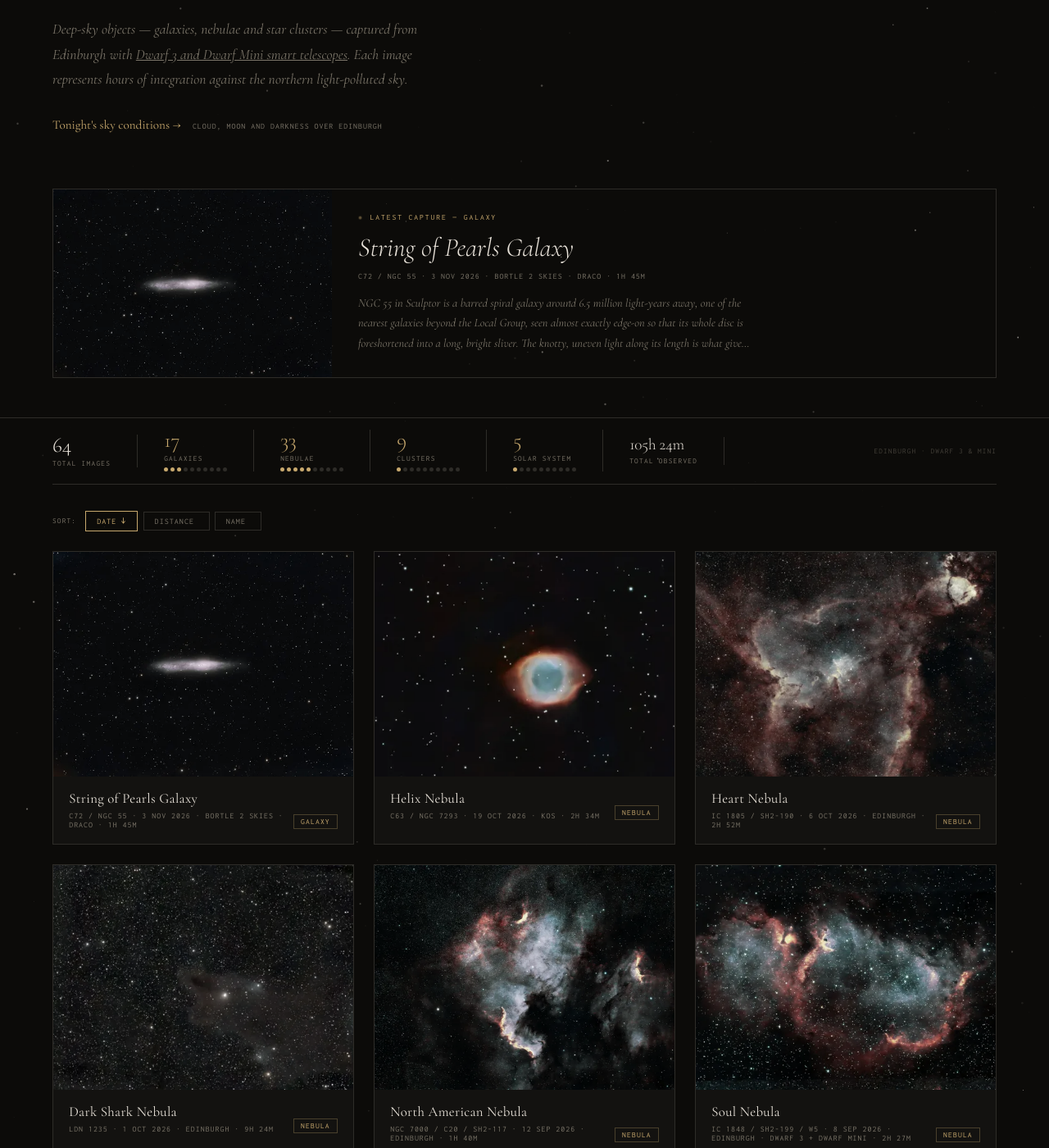
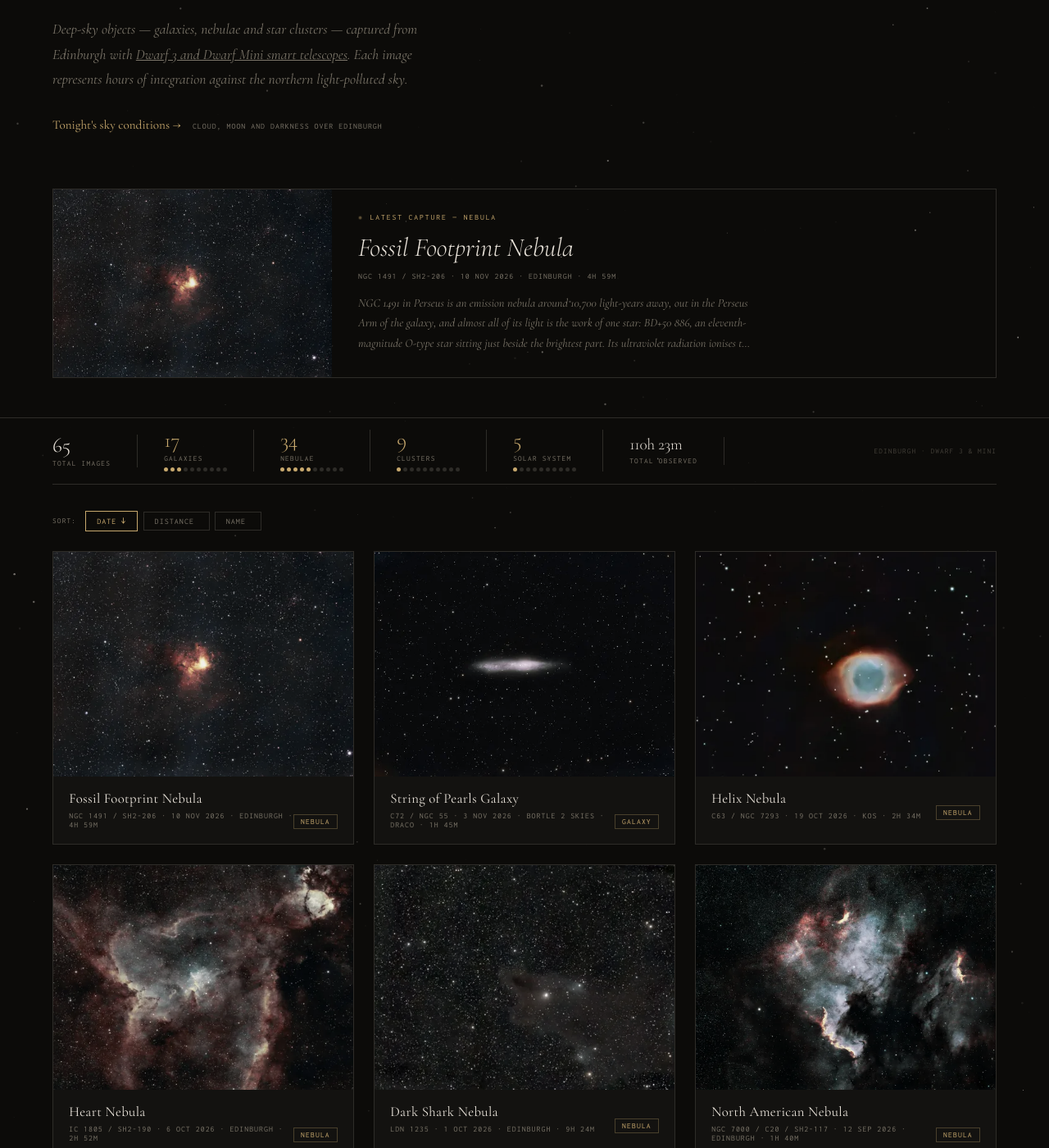
Before and after one commit to CMDRPhaedra/Astrophotography, a Jekyll site: the page index.html, which Jekyll copies as it is, in a window 1280 px wide and 1400 px high, scrolled down 556 px. Shown: the whole window at 82% size. Built offline with Jekyll 4.4.1, drawn with Linux system fonts in a browser that asks for light colours.

Commit message:
Add the Fossil Footprint Nebula (NGC 1491 / Sh2-206), 4h 59m from Edinburgh
New card at the top of Recent for NGC 1491 in Perseus, a Dwarf 3 capture
from Edinburgh on 10 Nov 2026 with 4h 59m of integration. Distance is set
at 10,700 light-years, with galactic coordinates for the 3D map.

Adds the blog post, the generated photo page, the WebP and thumbnail, and
updates the structured data and badges: 65 images, 110h 23m.

```diff
--- a/badges/images-count.json
+++ b/badges/images-count.json
@@ -1,6 +1,6 @@
 {
   "schemaVersion": 1,
   "label": "images",
-  "message": "64",
+  "message": "65",
   "color": "blue"
 }
--- a/badges/integration-time.json
+++ b/badges/integration-time.json
@@ -1,6 +1,6 @@
 {
   "schemaVersion": 1,
   "label": "integration time",
-  "message": "105h 24m",
+  "message": "110h 23m",
   "color": "9c27b0"
 }
--- a/index.html
+++ b/index.html
@@ -30,390 +30,396 @@
   "@type": "ItemList",
   "@id": "https://chryse.co.uk/#gallery-items",
   "name": "Among Stars — every capture",
-  "numberOfItems": 64,
+  "numberOfItems": 65,
   "itemListOrder": "https://schema.org/ItemListOrderDescending",
   "itemListElement": [
     {
       "@type": "ListItem",
       "position": 1,
+      "url": "https://chryse.co.uk/photos/fossil-footprint-nebula/",
+      "name": "Fossil Footprint Nebula"
+    },
+    {
+      "@type": "ListItem",
+      "position": 2,
       "url": "https://chryse.co.uk/photos/string-of-pearls-galaxy/",
       "name": "String of Pearls Galaxy"
     },
     {
       "@type": "ListItem",
-      "position": 2,
+      "position": 3,
       "url": "https://chryse.co.uk/photos/helix-nebula/",
       "name": "Helix Nebula"
     },
     {
       "@type": "ListItem",
-      "position": 3,
+      "position": 4,
       "url": "https://chryse.co.uk/photos/heart-nebula/",
       "name": "Heart Nebula"
     },
     {
       "@type": "ListItem",
-      "position": 4,
+      "position": 5,
       "url": "https://chryse.co.uk/photos/dark-shark-nebula/",
       "name": "Dark Shark Nebula"
     },
     {
       "@type": "ListItem",
-      "position": 5,
+      "position": 6,
       "url": "https://chryse.co.uk/photos/north-american-nebula/",
       "name": "North American Nebula"
     },
     {
       "@type": "ListItem",
-      "position": 6,
+      "position": 7,
       "url": "https://chryse.co.uk/photos/soul-nebula/",
       "name": "Soul Nebula"
     },
     {
       "@type": "ListItem",
-      "position": 7,
+      "position": 8,
       "url": "https://chryse.co.uk/photos/wizard-nebula/",
       "name": "Wizard Nebula"
     },
     {
       "@type": "ListItem",
-      "position": 8,
+      "position": 9,
       "url": "https://chryse.co.uk/photos/cocoon-nebula/",
       "name": "Cocoon Nebula"
     },
     {
       "@type": "ListItem",
-      "position": 9,
+      "position": 10,
       "url": "https://chryse.co.uk/photos/partial-solar-eclipse/",
       "name": "Partial Solar Eclipse"
     },
     {
       "@type": "ListItem",
-      "position": 10,
+      "position": 11,
       "url": "https://chryse.co.uk/photos/omega-nebula/",
       "name": "Omega Nebula"
     },
     {
       "@type": "ListItem",
-      "position": 11,
+      "position": 12,
       "url": "https://chryse.co.uk/photos/cone-nebula/",
       "name": "Cone Nebula"
     },
     {
       "@type": "ListItem",
-      "position": 12,
+      "position": 13,
       "url": "https://chryse.co.uk/photos/elephants-trunk-nebula/",
       "name": "Elephant's Trunk Nebula"
     },
     {
       "@type": "ListItem",
-      "position": 13,
+      "position": 14,
       "url": "https://chryse.co.uk/photos/butterfly-nebula/",
       "name": "Butterfly Nebula"
     },
     {
       "@type": "ListItem",
-      "position": 14,
+      "position": 15,
       "url": "https://chryse.co.uk/photos/gamma-cygni-nebula/",
       "name": "Gamma Cygni Nebula"
     },
     {
       "@type": "ListItem",
-      "position": 15,
+      "position": 16,
       "url": "https://chryse.co.uk/photos/bubble-nebula/",
       "name": "Bubble Nebula"
     },
     {
       "@type": "ListItem",
-      "position": 16,
+      "position": 17,
       "url": "https://chryse.co.uk/photos/fish-on-a-platter-nebula/",
       "name": "Fish on a Platter Nebula"
     },
     {
       "@type": "ListItem",
-      "position": 17,
+      "position": 18,
       "url": "https://chryse.co.uk/photos/ring-nebula/",
       "name": "Ring Nebula"
     },
     {
       "@type": "ListItem",
-      "position": 18,
+      "position": 19,
       "url": "https://chryse.co.uk/photos/iris-nebula/",
       "name": "Iris Nebula"
     },
     {
       "@type": "ListItem",
-      "position": 19,
+      "position": 20,
       "url": "https://chryse.co.uk/photos/cocoon-galaxy/",
       "name": "Cocoon Galaxy"
     },
     {
       "@type": "ListItem",
-      "position": 20,
+      "position": 21,
       "url": "https://chryse.co.uk/photos/the-moon/",
       "name": "The Moon"
     },
     {
       "@type": "ListItem",
-      "position": 21,
+      "position": 22,
       "url": "https://chryse.co.uk/photos/leo-triplet/",
       "name": "Leo Triplet"
     },
     {
       "@type": "ListItem",
-      "position": 22,
+      "position": 23,
       "url": "https://chryse.co.uk/photos/whale-galaxy/",
       "name": "Whale Galaxy"
     },
     {
       "@type": "ListItem",
-      "position": 23,
+      "position": 24,
       "url": "https://chryse.co.uk/photos/hercules-cluster/",
       "name": "Hercules Cluster"
     },
     {
       "@type": "ListItem",
-      "position": 24,
+      "position": 25,
       "url": "https://chryse.co.uk/photos/pinwheel-galaxy/",
       "name": "Pinwheel Galaxy"
     },
     {
       "@type": "ListItem",
-      "position": 25,
+      "position": 26,
       "url": "https://chryse.co.uk/photos/splinter-galaxy/",
       "name": "Splinter Galaxy"
     },
     {
       "@type": "ListItem",
-      "position": 26,
+      "position": 27,
       "url": "https://chryse.co.uk/photos/markarians-chain/",
       "name": "Markarian's Chain"
     },
     {
       "@type": "ListItem",
-      "position": 27,
+      "position": 28,
       "url": "https://chryse.co.uk/photos/rose-cluster/",
       "name": "Rose Cluster"
     },
     {
       "@type": "ListItem",
-      "position": 28,
+      "position": 29,
       "url": "https://chryse.co.uk/photos/sol/",
       "name": "Sol"
     },
     {
       "@type": "ListItem",
-      "position": 29,
+      "position": 30,
       "url": "https://chryse.co.uk/photos/crocs-eye-galaxy/",
       "name": "Croc's Eye Galaxy"
     },
     {
       "@type": "ListItem",
-      "position": 30,
+      "position": 31,
       "url": "https://chryse.co.uk/photos/sunflower-galaxy/",
       "name": "Sunflower Galaxy"
     },
     {
       "@type": "ListItem",
-      "position": 31,
+      "position": 32,
       "url": "https://chryse.co.uk/photos/polarissima-cluster/",
       "name": "Polarissima Cluster"
     },
     {
       "@type": "ListItem",
-      "position": 32,
+      "position": 33,
       "url": "https://chryse.co.uk/photos/ursa-minor-dwarf/",
       "name": "Ursa Minor Dwarf"
     },
     {
       "@type": "ListItem",
-      "position": 33,
+      "position": 34,
       "url": "https://chryse.co.uk/photos/vacuum-cleaner-galaxy/",
       "name": "Vacuum Cleaner Galaxy"
     },
     {
       "@type": "ListItem",
-      "position": 34,
+      "position": 35,
       "url": "https://chryse.co.uk/photos/andromeda-galaxy/",
       "name": "Andromeda Galaxy"
     },
     {
       "@type": "ListItem",
-      "position": 35,
+      "position": 36,
       "url": "https://chryse.co.uk/photos/embryo-nebula/",
       "name": "Embryo Nebula"
     },
     {
       "@type": "ListItem",
-      "position": 36,
+      "position": 37,
       "url": "https://chryse.co.uk/photos/triangulum-galaxy/",
       "name": "Triangulum Galaxy"
     },
     {
       "@type": "ListItem",
-      "position": 37,
+      "position": 38,
       "url": "https://chryse.co.uk/photos/whirlpool-galaxy/",
       "name": "Whirlpool Galaxy"
     },
     {
       "@type": "ListItem",
-      "position": 38,
+      "position": 39,
       "url": "https://chryse.co.uk/photos/bodes-galaxy/",
       "name": "Bode's Galaxy"
     },
     {
       "@type": "ListItem",
-      "position": 39,
+      "position": 40,
       "url": "https://chryse.co.uk/photos/cigar-galaxy-bodes-galaxy/",
       "name": "Cigar Galaxy & Bode's Galaxy"
     },
     {
       "@type": "ListItem",
-      "position": 40,
+      "position": 41,
       "url": "https://chryse.co.uk/photos/coddingtons-nebula/",
       "name": "Coddington's Nebula"
     },
     {
       "@type": "ListItem",
-      "position": 41,
+      "position": 42,
       "url": "https://chryse.co.uk/photos/orion-nebula/",
       "name": "Orion Nebula"
     },
     {
       "@type": "ListItem",
-      "position": 42,
+      "position": 43,
       "url": "https://chryse.co.uk/photos/dumbbell-nebula/",
       "name": "Dumbbell Nebula"
     },
     {
       "@type": "ListItem",
-      "position": 43,
+      "position": 44,
       "url": "https://chryse.co.uk/photos/lagoon-nebula/",
       "name": "Lagoon Nebula"
     },
     {
       "@type": "ListItem",
-      "position": 44,
+      "position": 45,
       "url": "https://chryse.co.uk/photos/rosette-nebula/",
       "name": "Rosette Nebula"
     },
     {
       "@type": "ListItem",
-      "position": 45,
+      "position": 46,
       "url": "https://chryse.co.uk/photos/crescent-nebula/",
       "name": "Crescent Nebula"
     },
     {
       "@type": "ListItem",
-      "position": 46,
+      "position": 47,
       "url": "https://chryse.co.uk/photos/the-jellyfish-nebula/",
       "name": "The Jellyfish Nebula"
     },
     {
       "@type": "ListItem",
-      "position": 47,
+      "position": 48,
       "url": "https://chryse.co.uk/photos/the-ghost-of-cassiopeia/",
       "name": "The Ghost of Cassiopeia"
     },
     {
       "@type": "ListItem",
-      "position": 48,
+      "position": 49,
       "url": "https://chryse.co.uk/photos/heart-soul-nebula/",
       "name": "Heart & Soul Nebula"
     },
     {
       "@type": "ListItem",
-      "position": 49,
+      "position": 50,
       "url": "https://chryse.co.uk/photos/the-dark-seahorse-nebula/",
       "name": "The Dark Seahorse Nebula"
     },
     {
       "@type": "ListItem",
-      "position": 50,
+      "position": 51,
       "url": "https://chryse.co.uk/photos/horsehead-nebula/",
       "name": "Horsehead Nebula"
     },
     {
       "@type": "ListItem",
-      "position": 51,
+      "position": 52,
       "url": "https://chryse.co.uk/photos/pacman-nebula/",
       "name": "Pacman Nebula"
     },
     {
       "@type": "ListItem",
-      "position": 52,
+      "position": 53,
       "url": "https://chryse.co.uk/photos/california-nebula/",
       "name": "California Nebula"
     },
     {
       "@type": "ListItem",
-      "position": 53,
+      "position": 54,
       "url": "https://chryse.co.uk/photos/monkey-head-nebula/",
       "name": "Monkey Head Nebula"
     },
     {
       "@type": "ListItem",
-      "position": 54,
+      "position": 55,
       "url": "https://chryse.co.uk/photos/western-veil-nebula/",
       "name": "Western Veil Nebula"
     },
     {
       "@type": "ListItem",
-      "position": 55,
+      "position": 56,
       "url": "https://chryse.co.uk/photos/veil-nebula-complex/",
       "name": "Veil Nebula Complex"
     },
     {
       "@type": "ListItem",
-      "position": 56,
+      "position": 57,
       "url": "https://chryse.co.uk/photos/owl-nebula/",
       "name": "Owl Nebula"
     },
     {
       "@type": "ListItem",
-      "position": 57,
+      "position": 58,
       "url": "https://chryse.co.uk/photos/pleiades/",
       "name": "Pleiades"
     },
     {
       "@type": "ListItem",
-      "position": 58,
+      "position": 59,
       "url": "https://chryse.co.uk/photos/spiral-cluster/",
       "name": "Spiral Cluster"
     },
     {
       "@type": "ListItem",
-      "position": 59,
+      "position": 60,
       "url": "https://chryse.co.uk/photos/patrick-starfish-cluster/",
       "name": "Patrick Starfish Cluster"
     },
     {
       "@type": "ListItem",
-      "position": 60,
+      "position": 61,
       "url": "https://chryse.co.uk/photos/broken-heart-cluster/",
       "name": "Broken Heart Cluster"
     },
     {
       "@type": "ListItem",
-      "position": 61,
+      "position": 62,
       "url": "https://chryse.co.uk/photos/carolines-rose-cluster/",
       "name": "Caroline's Rose Cluster"
     },
     {
       "@type": "ListItem",
-      "position": 62,
+      "position": 63,
       "url": "https://chryse.co.uk/photos/h-persei/",
       "name": "h Persei"
     },
     {
       "@type": "ListItem",
-      "position": 63,
+      "position": 64,
       "url": "https://chryse.co.uk/photos/comet-c-2025-r2/",
       "name": "Comet C/2025 R2"
     },
     {
       "@type": "ListItem",
-      "position": 64,
+      "position": 65,
       "url": "https://chryse.co.uk/photos/comet-c-2025-lemmon/",
       "name": "Comet C/2025 Lemmon"
     }
@@ -1022,6 +1028,7 @@
   <p>Deep-sky images captured from Edinburgh, Scotland with Dwarf 3 and Dwarf Mini smart telescopes.</p>
   <!-- NOSCRIPT-LIST:START — generated by scripts/update_noscript.py from CAPTURES; do not edit by hand -->
   <ul style="list-style:none;padding:0;">
+    <li><h3><a href="/photos/fossil-footprint-nebula/">Fossil Footprint Nebula (NGC 1491 / Sh2-206)</a></h3><p>NGC 1491 / Sh2-206 · 10 Nov 2026 · Edinburgh · 4h 59m</p><p>NGC 1491 in Perseus is an emission nebula around 10,700 light-years away, out in the Perseus Arm of the galaxy, and almost all of its light is the work of one star: BD+50 886, an eleventh-magnitude O-type star sitting just beside the brightest part.</p></li>
     <li><h3><a href="/photos/string-of-pearls-galaxy/">String of Pearls Galaxy (C72 / NGC 55)</a></h3><p>C72 / NGC 55 · 3 Nov 2026 · Bortle 2 skies · DRACO · 1h 45m</p><p>NGC 55 in Sculptor is a barred spiral galaxy around 6.5 million light-years away, one of the nearest galaxies beyond the Local Group, seen almost exactly edge-on so that its whole disc is foreshortened into a long, bright sliver.</p></li>
     <li><h3><a href="/photos/helix-nebula/">Helix Nebula (C63 / NGC 7293)</a></h3><p>C63 / NGC 7293 · 19 Oct 2026 · Kos · 2h 34m</p><p>NGC 7293 in Aquarius is a planetary nebula about 650 light-years away, among the closest known, and it is not a planet at all: it is the shed outer layers of a Sun-like star that has run out of fuel, blown off over some ten thousand years and lit from within by the hot white dwarf left behind at the centre.</p></li>
     <li><h3><a href="/photos/heart-nebula/">Heart Nebula (IC 1805 / Sh2-190)</a></h3><p>IC 1805 / Sh2-190 · 6 Oct 2026 · Edinburgh · 2h 52m</p><p>The Heart Nebula in Cassiopeia is a large emission nebula around 7,500 light-years away, and the heart shape is a cavity: the young open cluster Melotte 15 at its centre contains several O-type stars, among the hottest and most massive known, whose winds and ultraviolet radiation have blown the gas outward and ionised what is left.</p></li>
@@ -1147,6 +1154,15 @@ const CAPTURES = [
 
   // ── Recent ───────────────────────────────────────────────────
   {
+    img:   'images/ngc1491_fossil_footprint_nebula.webp',
+    tag:   'nebula',
+    title: 'Fossil Footprint Nebula',
+    meta:  'NGC 1491 / Sh2-206 · 10 Nov 2026 · Edinburgh · 4h 59m',
+    skyTarget: 'NGC 1491',
+    depth: [{ name: 'Fossil Footprint Nebula (NGC 1491)', type: 'nebula', ly: 10700, l: 150.6, b: -0.9 }],
+    desc:  "NGC 1491 in Perseus is an emission nebula around 10,700 light-years away, out in the Perseus Arm of the galaxy, and almost all of its light is the work of one star: BD+50 886, an eleventh-magnitude O-type star sitting just beside the brightest part. Its ultraviolet radiation ionises the hydrogen around it and its wind is hollowing out a bubble in the cloud, so the brilliant yellow-white core is the dense gas along the edge of that cavity, where the star is eating into the thickest material, and the dimmer rust-red glow fanning out to the left is the thinner gas beyond. Dark dust lanes cut across the bright region and give it the lobed outline behind its nickname. William Herschel discovered it in December 1790. The small red patch at the far left of the frame is Sh2-209, a separate and more distant star-forming region, and the faint knot of stars at the upper right is the open cluster King 7.",
+  },
+  {
     img:   'images/ngc55_string_of_pearls_galaxy.webp',
     tag:   'galaxy',
     title: 'String of Pearls Galaxy',
```
Also changed, not shown: _captures/fossil-footprint-nebula.md (added, +19 -0 lines), _posts/2026-11-10-fossil-footprint-nebula.md (added, +24 -0 lines), images/ngc1491_fossil_footprint_nebula.webp (added), images/thumbs/ngc1491_fossil_footprint_nebula.webp (added).
